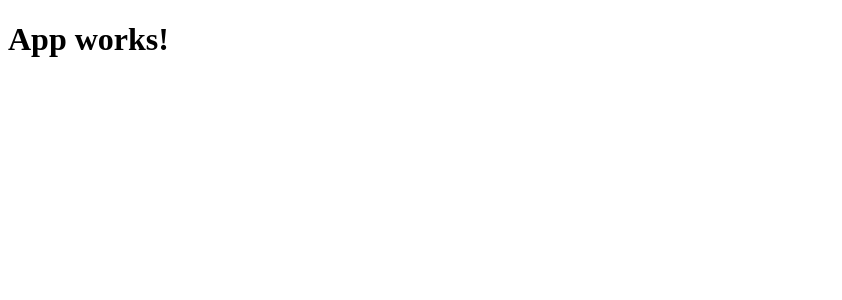
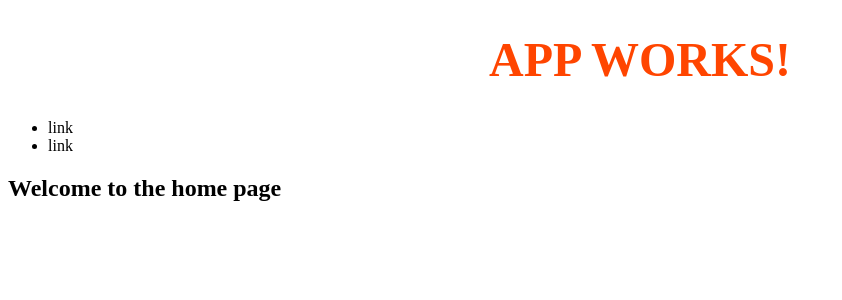
Before and after one commit to Alan114/ninja-directory, an Angular app: page / in a window 1280 px wide. Shown: the top 300 px of the page, without its empty margins (0-842 px from the left). Built offline with nearby package versions, Linux system fonts and the light colour scheme.

Commit message:
making and nesting components and string interpolation

```diff
--- a/src/app/app.component.css
+++ b/src/app/app.component.css
@@ -0,0 +1,5 @@
+h1 {
+  color: orangered;
+  font-size: 3rem;
+  text-align: center;
+}
--- a/src/app/app.component.html
+++ b/src/app/app.component.html
@@ -1 +1,12 @@
-<h1>{{ title }}</h1>
+<header>
+  <h1>{{ title | uppercase }}</h1>
+</header>
+<nav>
+  <ul>
+    <li>link</li>
+    <li>link</li>
+  </ul>
+</nav>
+<section id="main">
+  <app-home></app-home>
+</section>
--- a/src/app/app.component.ts
+++ b/src/app/app.component.ts
@@ -7,4 +7,5 @@ import { Component } from '@angular/core';
 })
 export class AppComponent {
   title = 'App works!';
+  name = 'Ninja';
 }
--- a/src/app/app.module.ts
+++ b/src/app/app.module.ts
@@ -3,10 +3,12 @@ import { BrowserModule } from '@angular/platform-browser';
 
 import { AppRoutingModule } from './app-routing.module';
 import { AppComponent } from './app.component';
+import { HomeComponent } from './home/home.component';
 
 @NgModule({
   declarations: [
-    AppComponent
+    AppComponent,
+    HomeComponent
   ],
   imports: [
     BrowserModule,
--- /dev/null
+++ b/src/app/home/home.component.html
@@ -0,0 +1 @@
+<h2>{{ homeTitle }}</h2>
--- /dev/null
+++ b/src/app/home/home.component.ts
@@ -0,0 +1,13 @@
+import { Component, OnInit } from '@angular/core';
+
+@Component({
+  selector: 'app-home',
+  templateUrl: './home.component.html',
+  styleUrls: ['./home.component.css'],
+})
+export class HomeComponent implements OnInit {
+  homeTitle = 'Welcome to the home page';
+  constructor() {}
+
+  ngOnInit(): void {}
+}
```
Also changed, not shown: src/app/home/home.component.css (added).
